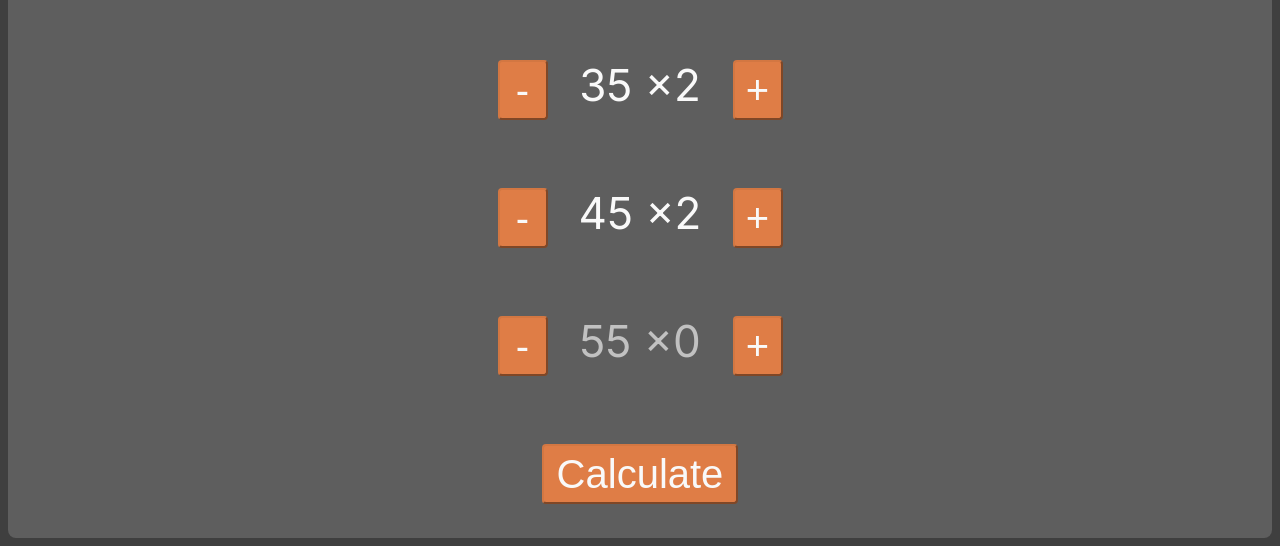
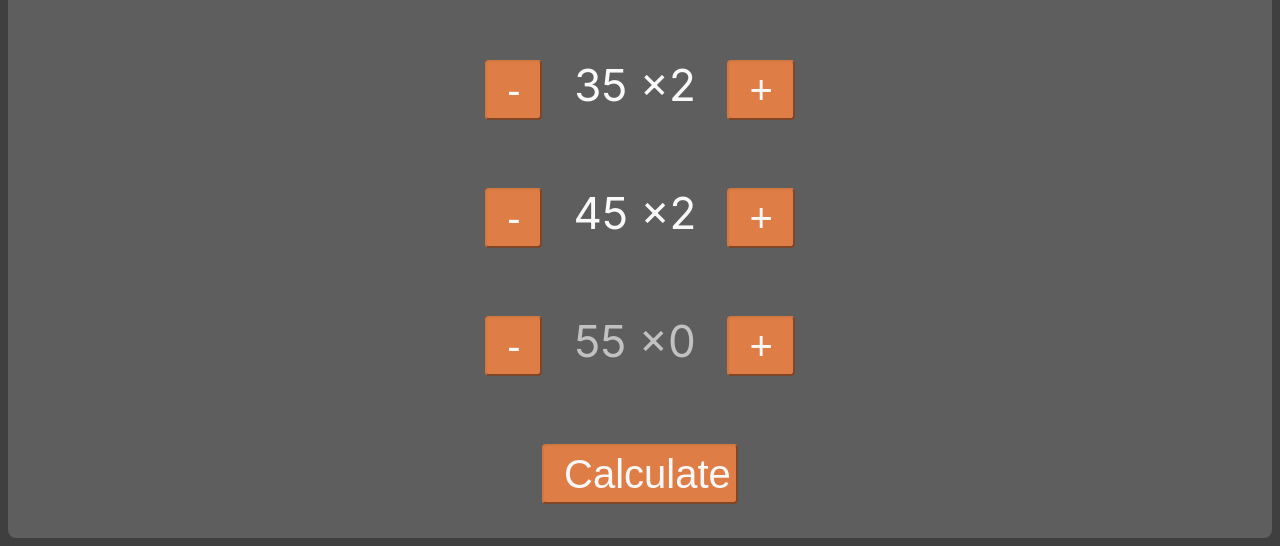
Before and after one commit to egrayum/Barbell-calculator, a plain HTML site: page index.html in a window 1280 px wide. Shown: the part 682-1228 px from the top of the page. Drawn offline with Linux system fonts and the light colour scheme.

Commit message:
Re-added padding for button size

```diff
--- a/style.css
+++ b/style.css
@@ -70,8 +70,8 @@ p {
     vertical-align: top;
     text-align: center;
     margin: 4px;
-    padding-left: 0;
-    padding-right: 0;
+    padding-left: 20px;
+    padding-right: 20px;
     color: #f9f9f9;
     background-color: #df7d46;
     border-color: #d37742;
```
